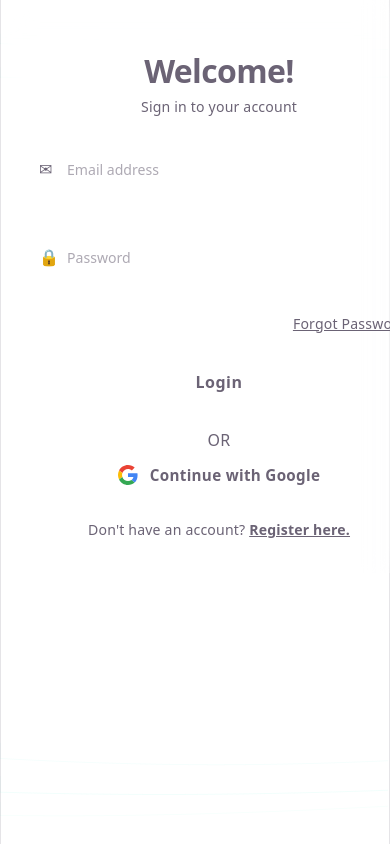
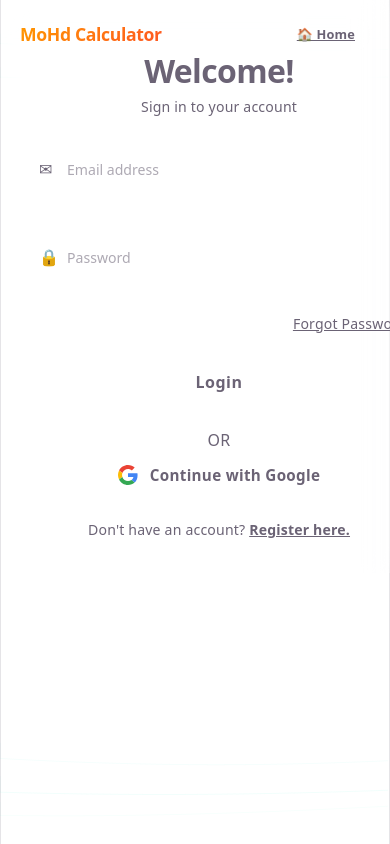
Before and after one commit to AttitudeTopHacker/MoHdCalculator, a React (Vite) app in the folder frontend/: page /login in a window 390 px wide. Shown: the top 844 px of the page. Built offline with nearby package versions, Linux system fonts and the light colour scheme; no server answers; the HTML template or start-up script is replaced by a standard one.

Commit message:
Feat: Add floating responsive navbar with link to Home page on all authentication pages

```diff
--- a/frontend/src/pages/Auth.css
+++ b/frontend/src/pages/Auth.css
@@ -92,3 +92,67 @@
   padding: 4px 0;
   text-decoration: underline;
 }
+
+/* Floating Auth Header / Navbar */
+.auth-header {
+  position: absolute;
+  top: 0;
+  left: 0;
+  right: 0;
+  display: flex;
+  justify-content: space-between;
+  align-items: center;
+  padding: 24px 60px;
+  z-index: 100;
+  pointer-events: auto;
+}
+
+.auth-logo {
+  font-size: 1.25rem;
+  font-weight: 800;
+  letter-spacing: -0.02em;
+  color: var(--text-primary);
+  background: linear-gradient(135deg, #ff9800, #ff5722);
+  -webkit-background-clip: text;
+  -webkit-text-fill-color: transparent;
+  transition: opacity 0.2s;
+}
+
+.auth-logo:hover {
+  opacity: 0.85;
+}
+
+.auth-home-btn {
+  display: flex;
+  align-items: center;
+  gap: 8px;
+  color: var(--text-secondary);
+  font-size: 0.88rem;
+  font-weight: 600;
+  padding: 8px 18px;
+  background: rgba(255, 255, 255, 0.03);
+  border: 1px solid rgba(255, 255, 255, 0.08);
+  border-radius: 50px;
+  backdrop-filter: blur(10px);
+  transition: all 0.2s;
+}
+
+.auth-home-btn:hover {
+  background: rgba(255, 255, 255, 0.08);
+  border-color: rgba(255, 255, 255, 0.15);
+  color: var(--text-primary);
+  box-shadow: 0 4px 12px rgba(0, 0, 0, 0.15);
+}
+
+@media (max-width: 600px) {
+  .auth-header {
+    padding: 16px 20px;
+  }
+  .auth-logo {
+    font-size: 1.1rem;
+  }
+  .auth-home-btn {
+    padding: 6px 14px;
+    font-size: 0.8rem;
+  }
+}
--- a/frontend/src/pages/ForgotPassword.jsx
+++ b/frontend/src/pages/ForgotPassword.jsx
@@ -69,6 +69,13 @@ export default function ForgotPassword() {
   return (
     <div className="auth-page">
       <WaveBackground />
+
+      <header className="auth-header">
+        <Link to="/" className="auth-logo">MoHd Calculator</Link>
+        <Link to="/" className="auth-home-btn">
+          <span>🏠 Home</span>
+        </Link>
+      </header>
 
       {toast && (
         <Toast
--- a/frontend/src/pages/Login.jsx
+++ b/frontend/src/pages/Login.jsx
@@ -53,6 +53,13 @@ export default function Login() {
   return (
     <div className="auth-page">
       <WaveBackground />
+
+      <header className="auth-header">
+        <Link to="/" className="auth-logo">MoHd Calculator</Link>
+        <Link to="/" className="auth-home-btn">
+          <span>🏠 Home</span>
+        </Link>
+      </header>
 
       {toast && (
         <Toast
--- a/frontend/src/pages/ResetPassword.jsx
+++ b/frontend/src/pages/ResetPassword.jsx
@@ -75,6 +75,13 @@ export default function ResetPassword() {
     <div className="auth-page">
       <WaveBackground />
 
+      <header className="auth-header">
+        <Link to="/" className="auth-logo">MoHd Calculator</Link>
+        <Link to="/" className="auth-home-btn">
+          <span>🏠 Home</span>
+        </Link>
+      </header>
+
       {toast && (
         <Toast
           message={toast.message}
--- a/frontend/src/pages/Signup.jsx
+++ b/frontend/src/pages/Signup.jsx
@@ -58,6 +58,13 @@ export default function Signup() {
   return (
     <div className="auth-page">
       <WaveBackground />
+
+      <header className="auth-header">
+        <Link to="/" className="auth-logo">MoHd Calculator</Link>
+        <Link to="/" className="auth-home-btn">
+          <span>🏠 Home</span>
+        </Link>
+      </header>
 
       {toast && (
         <Toast
--- a/frontend/src/pages/VerifySignup.jsx
+++ b/frontend/src/pages/VerifySignup.jsx
@@ -77,6 +77,13 @@ export default function VerifySignup() {
     <div className="auth-page">
       <WaveBackground />
 
+      <header className="auth-header">
+        <Link to="/" className="auth-logo">MoHd Calculator</Link>
+        <Link to="/" className="auth-home-btn">
+          <span>🏠 Home</span>
+        </Link>
+      </header>
+
       {toast && (
         <Toast
           message={toast.message}
```
